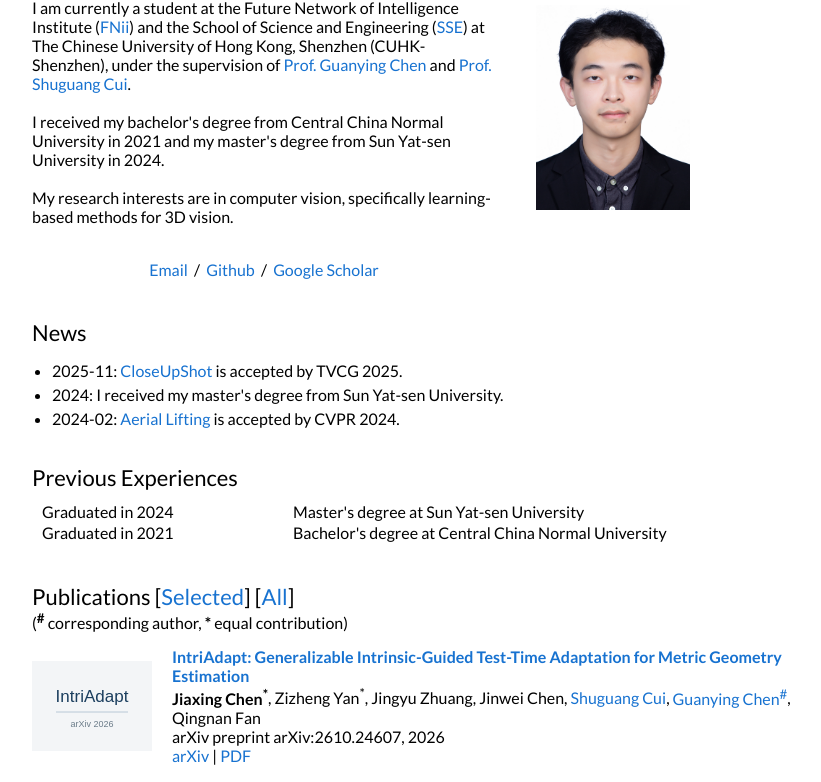
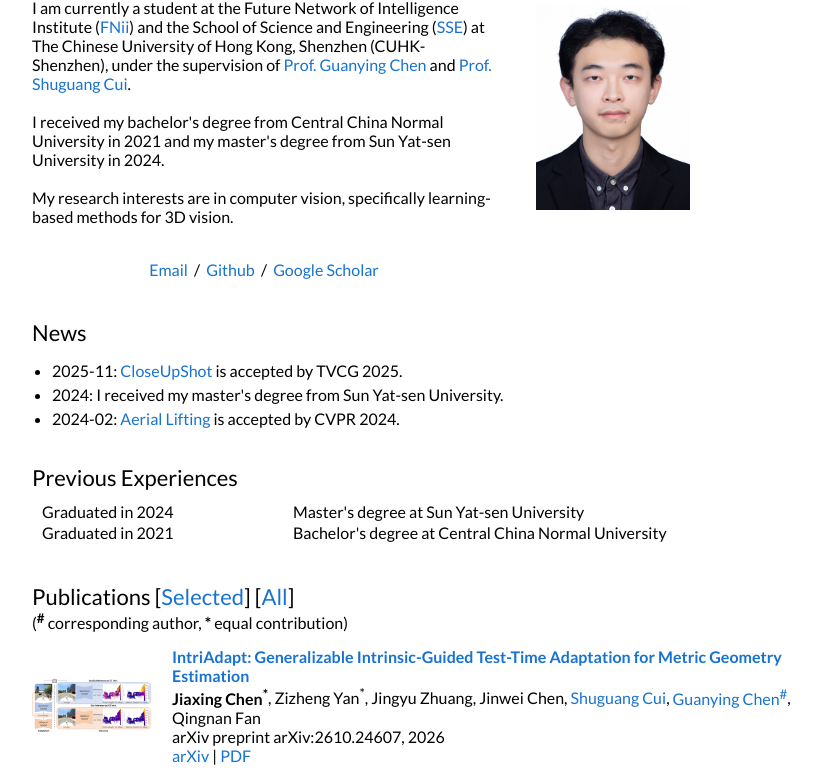
Before and after one commit to Chjx395/Chjx395.github.io, a plain HTML site: page index.html in a window 1280 px wide. Shown: the part 108-890 px from the top of the page, without its empty margins (228-1049 px from the left). Drawn offline with Linux system fonts and the light colour scheme.

Commit message:
Use paper Figure 1 as the IntriAdapt publication thumbnail

```diff
--- a/index.html
+++ b/index.html
@@ -23,7 +23,7 @@ My research interests are in computer vision, specifically learning-based method
 <section class="publications-section" aria-labelledby="publications-heading"><div class="publications-heading"><h2 id="publications-heading">Publications [<a href="#publications" class="publication-filter active" data-filter="selected" aria-current="true">Selected</a>] [<a href="#publications" class="publication-filter" data-filter="all">All</a>]</h2><p>(<strong><sup>#</sup></strong> corresponding author, <strong>*</strong> equal contribution)</p></div>
 <table class="publications-table" id="publications"><tbody>
 <tr class="year-heading" hidden><td colspan="2">2026</td></tr>
-<tr class="publication"><td class="paper-image-cell"><a class="paper-image" href="https://arxiv.org/abs/2610.24607" aria-label="IntriAdapt on arXiv"><img src="assets/intriadapt.svg" width="120" height="90" alt="IntriAdapt arXiv preprint"></a></td><td class="paper-details"><a href="https://arxiv.org/abs/2610.24607"><strong class="paper-title">IntriAdapt: Generalizable Intrinsic-Guided Test-Time Adaptation for Metric Geometry Estimation</strong></a><br>
+<tr class="publication"><td class="paper-image-cell"><a class="paper-image figure-one" href="https://arxiv.org/abs/2610.24607" aria-label="IntriAdapt on arXiv"><span class="figure-crop"><img src="assets/intriadapt-figure1.png" width="900" height="1300" alt="IntriAdapt Figure 1: adaptation and inference with known camera intrinsics"></span></a></td><td class="paper-details"><a href="https://arxiv.org/abs/2610.24607"><strong class="paper-title">IntriAdapt: Generalizable Intrinsic-Guided Test-Time Adaptation for Metric Geometry Estimation</strong></a><br>
 <strong>Jiaxing Chen<sup>*</sup></strong>, Zizheng Yan<sup>*</sup>, Jingyu Zhuang, Jinwei Chen, <a href="https://sse.cuhk.edu.cn/faculty/cuishuguang">Shuguang Cui</a>, <a href="https://guanyingc.github.io/">Guanying Chen<sup>#</sup></a>, Qingnan Fan<br>
 arXiv preprint arXiv:2610.24607, 2026<br>
 <a href="https://arxiv.org/abs/2610.24607">arXiv</a> | <a href="https://arxiv.org/pdf/2610.24607">PDF</a></td></tr>
--- a/style.css
+++ b/style.css
@@ -12,6 +12,7 @@ body{margin:8px;color:#000;background:#fff}a{color:#1772d0;text-decoration:none}
 @media(max-width:600px){h1{font-size:27px}.bio{width:70%;padding:2.5%}.portrait-cell{width:30%;padding:2%}.portrait{width:100%;max-width:100%}.social{padding-top:5px}.grid-container{grid-template-columns:minmax(0,1fr);margin-right:20px}.grid-container>div{width:auto;margin-right:0}.experience-table td:first-child{padding-left:20px;width:30%;padding-right:12px}.paper-image-cell{padding-left:20px;padding-right:12px;width:96px}.paper-image,.paper-image img{width:96px;height:72px}.paper-details{width:auto}.publications-heading h2,.publications-heading h2 a{font-size:20px}}
 @media(max-width:420px){.profile-table tbody,.profile-table tr{display:block}.bio{display:block;width:auto}.portrait-cell{display:block;width:auto;text-align:center;padding:0 20px 18px}.portrait{width:108px;height:144px;margin:0 auto}.paper-image-cell{padding-left:12px;padding-right:10px;width:80px}.paper-image,.paper-image img{width:80px;height:60px}.paper-details,.paper-details a,.paper-details strong{font-size:14px}.grid-container{margin-left:12px;margin-right:12px}}
 h1{margin-top:16px}
+.paper-image.figure-one{display:flex;align-items:center}.figure-crop{display:block;position:relative;width:100%;aspect-ratio:750/350;overflow:hidden}.paper-image .figure-crop img{position:absolute;width:120%;height:auto;max-width:none;left:-10%;top:-144.2857%;object-fit:initial}
 .teaching-section{padding-top:40px}.teaching-section ul{margin-top:5px;padding-left:40px}
 @media(prefers-reduced-motion:reduce){*,*::before,*::after{transition:none!important}.paper-image .animated{display:none}}
 @media(max-width:420px){.portrait-cell{max-width:none}}
```
Also changed, not shown: assets/intriadapt-figure1.png (added).
